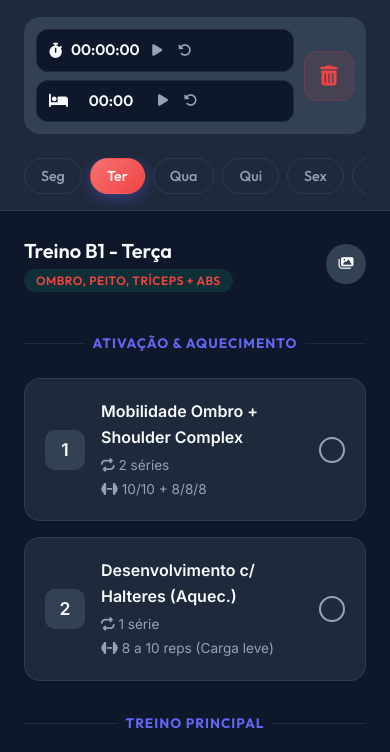
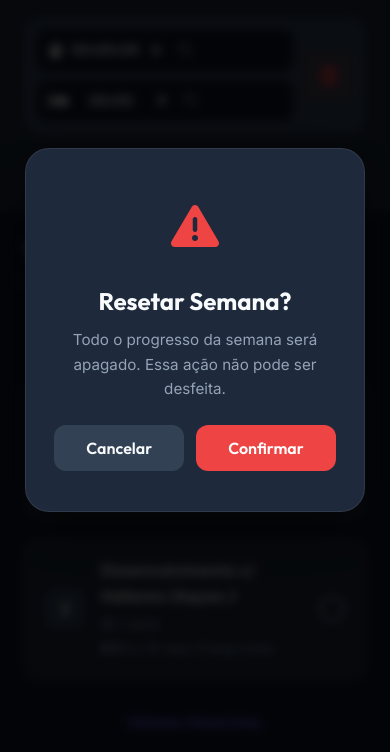
Before and after one commit to idarlandias/Meu_Shape, a plain HTML site: page index.html in a window 390 px wide. Both pictures are taken after a click on the button 329 px from the left and 167 px from the top of the page. Shown: the part 92-844 px from the top of the page. Drawn offline with Linux system fonts and the light colour scheme.

Commit message:
fix: corrige botão de reset, classe hidden e typos
- Adiciona HTML do modal #reset-modal que estava ausente, corrigindo
  o crash do botão da lixeira (openResetModal retornava null)
- Adiciona estilos .hidden, .reset-icon, .modal-actions e .btn-danger
- Corrige typo 'Ao Longamento' para 'Alongamento' no treino de Domingo
- Corrige categoria 'Superiores' para 'Mobilidade' no exercício sun-5

Co-Authored-By: Claude Sonnet 4.6 <noreply@anthropic.com>

```diff
--- a/index.html
+++ b/index.html
@@ -112,6 +112,21 @@
       </div>
     </div>
 
+    <!-- Reset Week Modal -->
+    <div class="modal-overlay" id="reset-modal">
+      <div class="modal-content">
+        <div class="reset-icon">
+          <i class="fa-solid fa-triangle-exclamation"></i>
+        </div>
+        <h2>Resetar Semana?</h2>
+        <p>Todo o progresso da semana será apagado. Essa ação não pode ser desfeita.</p>
+        <div class="modal-actions">
+          <button class="btn-primary" onclick="closeResetModal()">Cancelar</button>
+          <button class="btn-danger" onclick="confirmResetWeek()">Confirmar</button>
+        </div>
+      </div>
+    </div>
+
     <!-- Images Gallery Modal -->
     <div class="modal-overlay" id="images-modal">
       <div class="modal-content modal-large">
--- a/script.js
+++ b/script.js
@@ -109,7 +109,7 @@ const workoutData = [
             { id: 'sun-2', category: 'Mobilidade', title: 'Alongamento Posterior / Tornozelo', sets: '1 série', reps: '40s / 20s' },
             { id: 'sun-3', category: 'Mobilidade', title: 'Alongamento Reto Femural', sets: '2 séries', reps: '30s / 8 movimentos' },
             { id: 'sun-4', category: 'Mobilidade', title: 'Alongamento Adutores', sets: '1 série', reps: '16x + 20s por lado' },
-            { id: 'sun-5', category: 'Superiores', title: 'Ao Longamento Lombar, Ombros, Tríceps', sets: '2 séries', reps: 'Treino Funcional de Mobilidade Geral' }
+            { id: 'sun-5', category: 'Mobilidade', title: 'Alongamento Lombar, Ombros, Tríceps', sets: '2 séries', reps: 'Treino Funcional de Mobilidade Geral' }
         ]
     }
 ];
--- a/styles.css
+++ b/styles.css
@@ -640,3 +640,40 @@ h4,
   transform: translateY(-2px);
   box-shadow: 0 4px 15px rgba(239, 68, 68, 0.4);
 }
+
+/* Utility */
+.hidden {
+  display: none !important;
+}
+
+/* Reset Modal */
+.reset-icon {
+  font-size: 3rem;
+  color: #ef4444;
+  margin-bottom: 1rem;
+}
+
+.modal-actions {
+  display: flex;
+  gap: 0.75rem;
+  justify-content: center;
+}
+
+.btn-danger {
+  background: #ef4444;
+  color: white;
+  border: none;
+  padding: 0.8rem 2rem;
+  border-radius: 12px;
+  font-size: 1rem;
+  font-weight: 600;
+  font-family: "Outfit", sans-serif;
+  cursor: pointer;
+  transition: all 0.3s;
+}
+
+.btn-danger:hover {
+  background: #dc2626;
+  transform: translateY(-1px);
+  box-shadow: 0 4px 15px rgba(239, 68, 68, 0.4);
+}
```
